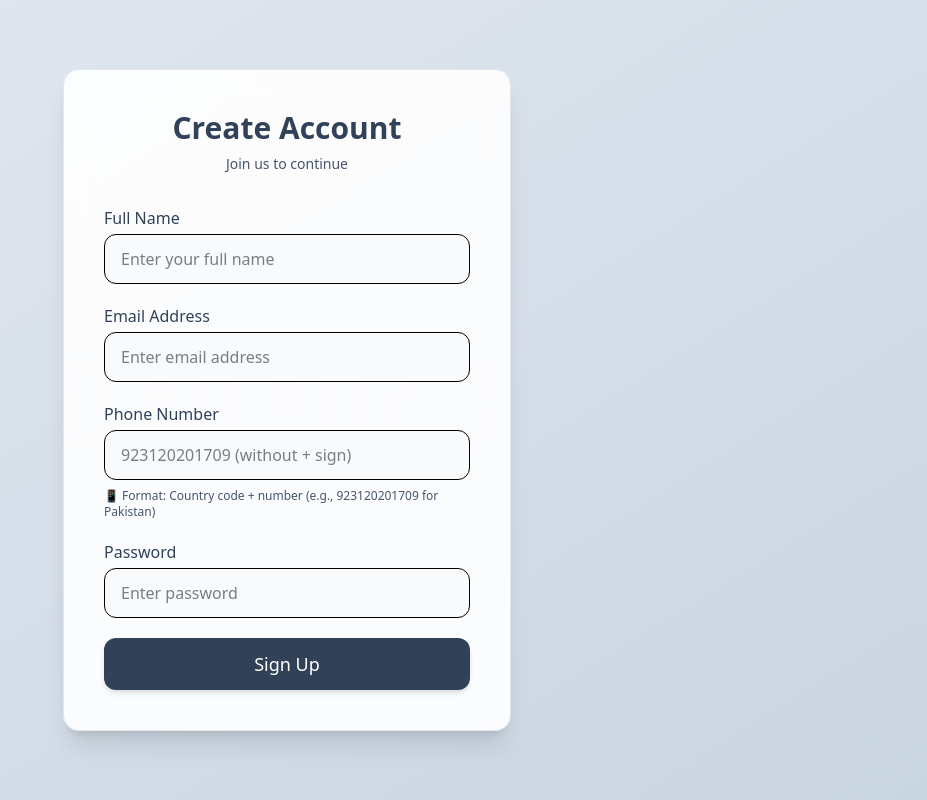
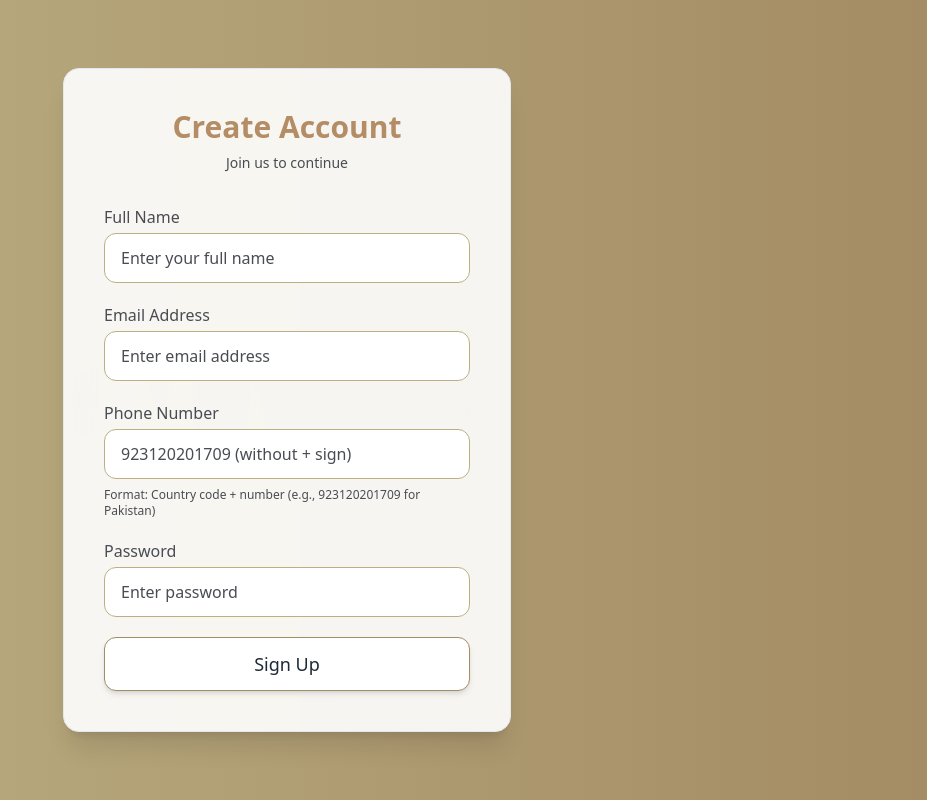
Before and after one commit to shakeeldev1/lawyer-website, a React app in the folder frontend/: page /signup in a window 1280 px wide. Shown: the whole page, without its empty margins (353-1280 px from the left). Built offline with nearby package versions, Linux system fonts and the light colour scheme; no server answers; the HTML template or start-up script is replaced by a standard one.

Commit message:
update case,login,signup

```diff
--- a/frontend/src/features/auth/pages/Login.jsx
+++ b/frontend/src/features/auth/pages/Login.jsx
@@ -60,8 +60,7 @@ const Login = () => {
 
   return (
     <div
-      className="min-h-screen flex items-center justify-center px-4 relative overflow-hidden
-                 bg-gradient-to-br from-slate-200 to-slate-300"
+      className="min-h-screen flex items-center justify-center px-4 relative overflow-hidden bg-gradient-to-r from-[#BCB083] to-[#A48C65]"
     >
       {/* Background Pattern */}
       <div className="absolute inset-0 opacity-10 select-none pointer-events-none
@@ -74,11 +73,11 @@ const Login = () => {
       <div className="relative bg-white/90 backdrop-blur-md p-10 rounded-2xl shadow-xl
                       w-full max-w-md border border-slate-200">
 
-        <h1 className="text-3xl font-extrabold text-center mb-2 text-slate-700">
+        <h1 className="text-3xl font-extrabold text-center mb-2 text-[#A48C65]">
           Welcome Back
         </h1>
 
-        <p className="text-center text-slate-600 mb-8 text-sm">
+        <p className="text-center text-[#494C52] mb-8 text-sm">
           Please login to your account
         </p>
 
@@ -88,7 +87,7 @@ const Login = () => {
           <div>
             <label
               htmlFor="email"
-              className="block text-slate-700 font-medium mb-1"
+              className="block text-[#494C52] font-medium mb-1"
             >
               Email Address
             </label>
@@ -100,8 +99,7 @@ const Login = () => {
               value={formData.email}
               onChange={handleChange}
               required
-              className="w-full px-4 py-3 border rounded-xl bg-slate-50
-                         focus:outline-none focus:ring-2 focus:ring-slate-700 transition-all"
+              className="w-full px-4 py-3 focus:outline-none focus:ring-2 focus:ring-[#BCB083] rounded-xl bg-[#ffff] text-black placeholder-[#494C52] border border-[#BCB083] transition-all"
             />
           </div>
 
@@ -109,7 +107,7 @@ const Login = () => {
           <div>
             <label
               htmlFor="password"
-              className="block text-slate-700 font-medium mb-1"
+              className="block text-[#494C52] font-medium mb-1"
             >
               Password
             </label>
@@ -123,8 +121,7 @@ const Login = () => {
                 value={formData.password}
                 onChange={handleChange}
                 required
-                className="w-full px-4 py-3 border rounded-xl bg-slate-50
-                           focus:outline-none focus:ring-2 focus:ring-slate-700 transition-all"
+                className="w-full px-4 py-3 focus:outline-none focus:ring-2 focus:ring-[#BCB083] rounded-xl bg-[#ffff] text-black placeholder-[#494C52] border border-[#BCB083] transition-all"
               />
 
               {/* Icon Toggle */}
@@ -146,7 +143,7 @@ const Login = () => {
           <div className="text-right -mt-2">
             <a
               href="/forgot-password"
-              className="text-slate-700 hover:underline text-sm font-medium"
+              className="text-[#494C52] hover:underline text-sm font-medium"
             >
               Forgot Password?
             </a>
@@ -156,22 +153,21 @@ const Login = () => {
           <button
             type="submit"
             disabled={isLoading}
-            className={`w-full text-white py-3 rounded-xl text-lg font-medium shadow-md transition-all ${
-              isLoading
+            className={`w-full text-[#A48C65] py-3 rounded-xl text-lg font-medium shadow-md transition-all ${isLoading
                 ? "bg-slate-400 cursor-not-allowed"
-                : "bg-slate-700 hover:bg-slate-800 hover:shadow-lg"
-            }`}
+                : "bg-white border border-[#A48C65] text-gray-800 hover:bg-[#A48C65] hover:text-white transition-all duration-200 hover:shadow-lg"
+              }`}
           >
             {isLoading ? "Logging in..." : "Login"}
           </button>
 
           {/* Extra Links */}
-          <div className="text-center text-sm mt-4 text-slate-600">
+          <div className="text-center text-sm mt-4 text-[#494C52]">
             <p>
               Don’t have an account?{" "}
               <a
                 href="/signup"
-                className="text-slate-700 hover:underline font-semibold"
+                className="text-[#494C52] hover:underline font-semibold"
               >
                 Sign up
               </a>
--- a/frontend/src/features/auth/pages/Signup.jsx
+++ b/frontend/src/features/auth/pages/Signup.jsx
@@ -42,14 +42,13 @@ const Signup = () => {
 
   return (
     <div
-      className="min-h-screen flex items-center justify-center px-4 relative overflow-hidden
-               bg-gradient-to-br from-slate-200 to-slate-300"
+      className="min-h-screen flex items-center justify-center px-4 relative overflow-hidden bg-gradient-to-r from-[#BCB083] to-[#A48C65]"
     >
       {/* Background Pattern */}
       <div
         className="absolute inset-0 opacity-10 select-none pointer-events-none
                     flex items-center justify-center text-[120px] font-extrabold
-                    text-slate-700 tracking-widest"
+                    text-[#494C52] tracking-widest"
       >
         E!E!E@
       </div>
@@ -59,18 +58,18 @@ const Signup = () => {
         className="relative bg-white/90 backdrop-blur-md p-10 rounded-2xl shadow-xl
                     w-full max-w-md border border-slate-200"
       >
-        <h1 className="text-3xl font-extrabold text-center mb-2 text-slate-700">
+        <h1 className="text-3xl font-extrabold text-center mb-2 text-[#b48c65]">
           Create Account
         </h1>
 
-        <p className="text-center text-slate-600 mb-8 text-sm">
+        <p className="text-center text-[#494C52] mb-8 text-sm">
           Join us to continue
         </p>
 
         <form onSubmit={handleSubmit} className="space-y-5">
           <div className="space-y-1">
             <label
-              className="block text-slate-700 font-medium"
+              className="block text-[#494C52] font-medium"
               htmlFor="fullName"
             >
               Full Name
@@ -82,14 +81,13 @@ const Signup = () => {
               value={formData.fullName}
               onChange={handleChange}
               placeholder="Enter your full name"
-              className="w-full px-4 py-3 border rounded-xl bg-slate-50
-                       focus:outline-none focus:ring-2 focus:ring-slate-700 transition-all"
+              className="w-full px-4 py-3 focus:outline-none focus:ring-2 focus:ring-[#BCB083] rounded-xl bg-[#ffff] text-black placeholder-[#494C52] border border-[#BCB083] transition-all"
               required
             />
           </div>
 
           <div className="space-y-1">
-            <label className="block text-slate-700 font-medium" htmlFor="email">
+            <label className="block text-[#494C52] font-medium" htmlFor="email">
               Email Address
             </label>
             <input
@@ -99,14 +97,13 @@ const Signup = () => {
               value={formData.email}
               onChange={handleChange}
               placeholder="Enter email address"
-              className="w-full px-4 py-3 border rounded-xl bg-slate-50
-                       focus:outline-none focus:ring-2 focus:ring-slate-700 transition-all"
+              className="w-full px-4 py-3 focus:outline-none focus:ring-2 focus:ring-[#BCB083] rounded-xl bg-[#ffff] text-black placeholder-[#494C52] border border-[#BCB083] transition-all"
               required
             />
           </div>
 
           <div className="space-y-1">
-            <label className="block text-slate-700 font-medium" htmlFor="phone">
+            <label className="block text-[#494C52] font-medium" htmlFor="phone">
               Phone Number
             </label>
             <input
@@ -116,18 +113,17 @@ const Signup = () => {
               value={formData.phone}
               onChange={handleChange}
               placeholder="923120201709 (without + sign)"
-              className="w-full px-4 py-3 border rounded-xl bg-slate-50
-                       focus:outline-none focus:ring-2 focus:ring-slate-700 transition-all"
+              className="w-full px-4 py-3 focus:outline-none focus:ring-2 focus:ring-[#BCB083] rounded-xl bg-[#ffff] text-black placeholder-[#494C52] border border-[#BCB083] transition-all"
               required
             />
-            <p className="text-xs text-slate-600 mt-1">
-              📱 Format: Country code + number (e.g., 923120201709 for Pakistan)
+            <p className="text-xs text-[#494C52] mt-1">
+            Format: Country code + number (e.g., 923120201709 for Pakistan)
             </p>
           </div>
 
           <div className="space-y-1">
             <label
-              className="block text-slate-700 font-medium"
+              className="block text-[#494C52] font-medium"
               htmlFor="password"
             >
               Password
@@ -139,8 +135,7 @@ const Signup = () => {
               value={formData.password}
               onChange={handleChange}
               placeholder="Enter password"
-              className="w-full px-4 py-3 border rounded-xl bg-slate-50
-                       focus:outline-none focus:ring-2 focus:ring-slate-700 transition-all"
+              className="w-full px-4 py-3 focus:outline-none focus:ring-2 focus:ring-[#BCB083] rounded-xl bg-[#ffff] text-black placeholder-[#494C52] border border-[#BCB083] transition-all"
               required
             />
           </div>
@@ -148,17 +143,17 @@ const Signup = () => {
           <button
             type="submit"
             disabled={isLoading}
-            className={`w-full text-white py-3 rounded-xl text-lg font-medium transition-all shadow-md ${
+            className={`w-full text-[#A48C65] py-3 rounded-xl text-lg font-medium transition-all shadow-md ${
               isLoading
                 ? "bg-slate-400 cursor-not-allowed"
-                : "bg-slate-700 hover:bg-slate-800 hover:shadow-lg"
+                : "bg-white border border-[#A48C65] text-gray-800 hover:bg-[#A48C65] hover:text-white transition-all duration-200 hover:shadow-lg"
             }`}
           >
             {isLoading ? "Creating..." : "Sign Up"}
           </button>
 
           {error && (
-            <p className="text-red-500 text-center mt-2 text-sm">
+            <p className="text-[#b48c65] text-center mt-2 text-sm">
               {error?.data?.message || "Something went wrong"}
             </p>
           )}
--- a/frontend/src/features/dashboard/components/dashboardCaseManagement/CasesTable.jsx
+++ b/frontend/src/features/dashboard/components/dashboardCaseManagement/CasesTable.jsx
@@ -10,7 +10,7 @@ const CasesTable = ({ cases, onView, onDelete,sidebarOpen }) => {
       {/* ===== Desktop Table ===== */}
       <div className="block">
         <div className="overflow-x-auto">
-          <table className="min-w-full text-sm">
+          <table className="w-full table-auto text-sm min-w-[700px] border-collapse">
             <thead className="bg-[#A48C65] text-white  uppercase tracking-wide text-xs font-semibold">
               <tr className="whitespace-nowrap">
                 <th className="px-6 py-4 text-left">Case #</th>
```
